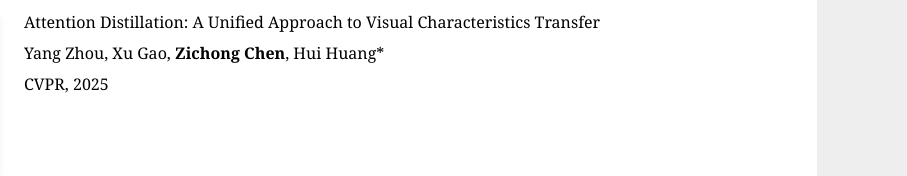
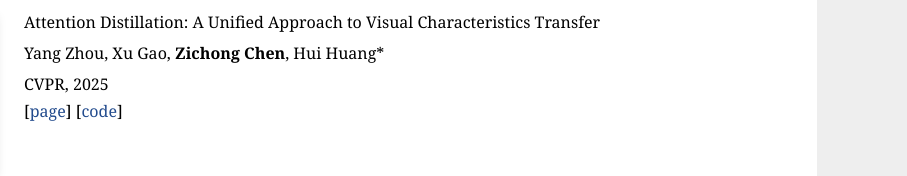
Before and after one commit to zichongc/zichongc.github.io, a plain HTML site: page index.html in a window 1280 px wide. Shown: the part 647-823 px from the top of the page, 373-1280 px from the left. Drawn offline with Linux system fonts and the light colour scheme.

Commit message:
Update index.html

```diff
--- a/index.html
+++ b/index.html
@@ -114,9 +114,9 @@
             <p>
             <!--
             [<a href="https://arxiv.org/abs/..." target="_blank" rel="noopener">paper</a>]
-            [<a href="https://zichongc.github.io/StyleBlend" target="_blank" rel="noopener">page</a>]
-            [<a href="https://github.com/zichongc/StyleBlend" target="_blank" rel="noopener">code</a>]
             -->
+            [<a href="https://xugao97.github.io/AttentionDistillation/" target="_blank" rel="noopener">page</a>]
+            [<a href="https://github.com/xugao97/AttentionDistillation" target="_blank" rel="noopener">code</a>]
             </p>
         </div>
     </div>
```
